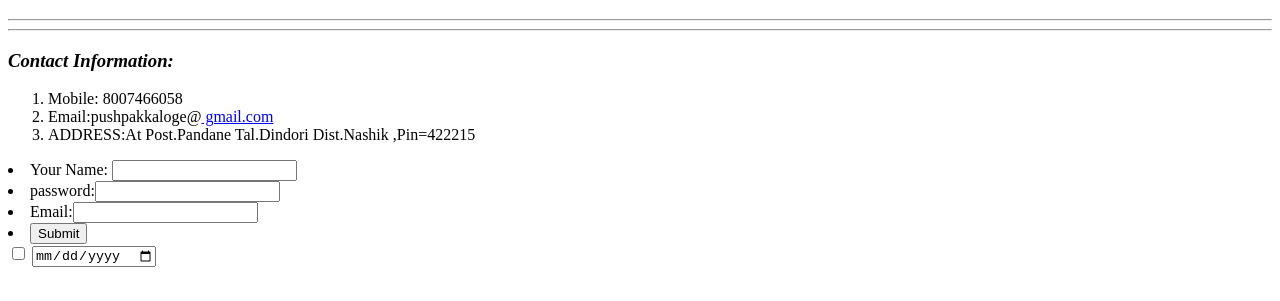
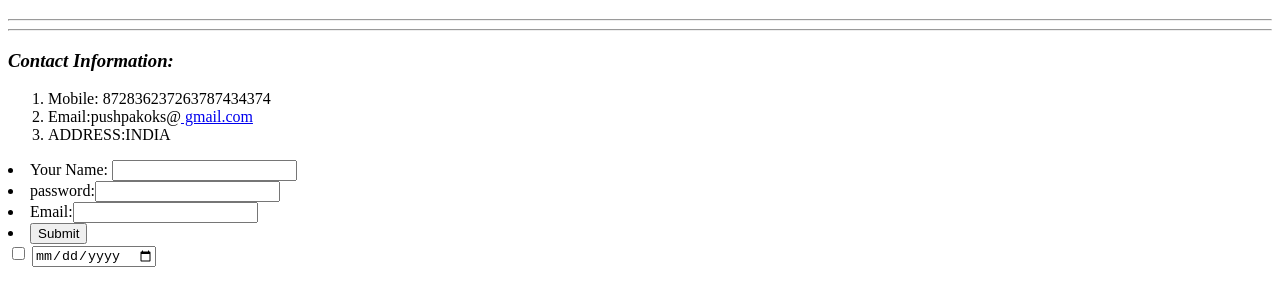
Before and after one commit to pushpakkaloge/cv, a plain HTML site: page contact.html in a window 1280 px wide. Shown: the part 61-362 px from the top of the page. Drawn offline with Linux system fonts and the light colour scheme.

Commit message:
Update contact.html

```diff
--- a/contact.html
+++ b/contact.html
@@ -10,9 +10,9 @@
     <hr>
     <em><h3>Contact Information: </h3></em>
     <ol>
-        <li>Mobile: 8007466058</li>
-        <li>Email:pushpakkaloge@<a href="www.gmail.com"> gmail.com</a></li>
-        <li>ADDRESS:At Post.Pandane Tal.Dindori Dist.Nashik ,Pin=422215
+        <li>Mobile: 872836237263787434374</li>
+        <li>Email:pushpakoks@<a href="www.gmail.com"> gmail.com</a></li>
+        <li>ADDRESS:INDIA
     </ol>
 
     <form class="" action="sendEmail:pushpakkaloge@gmail.com" method="post">
```
